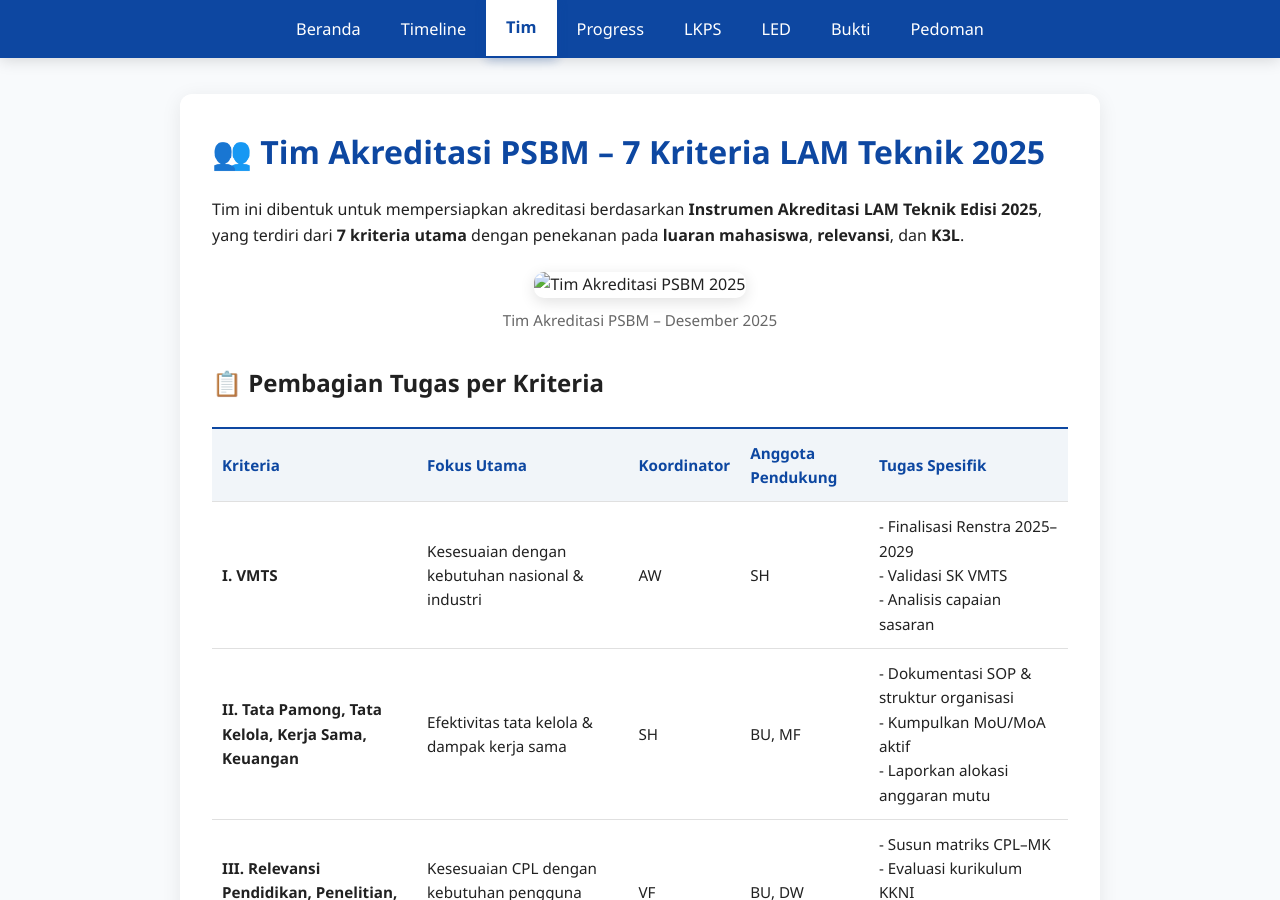
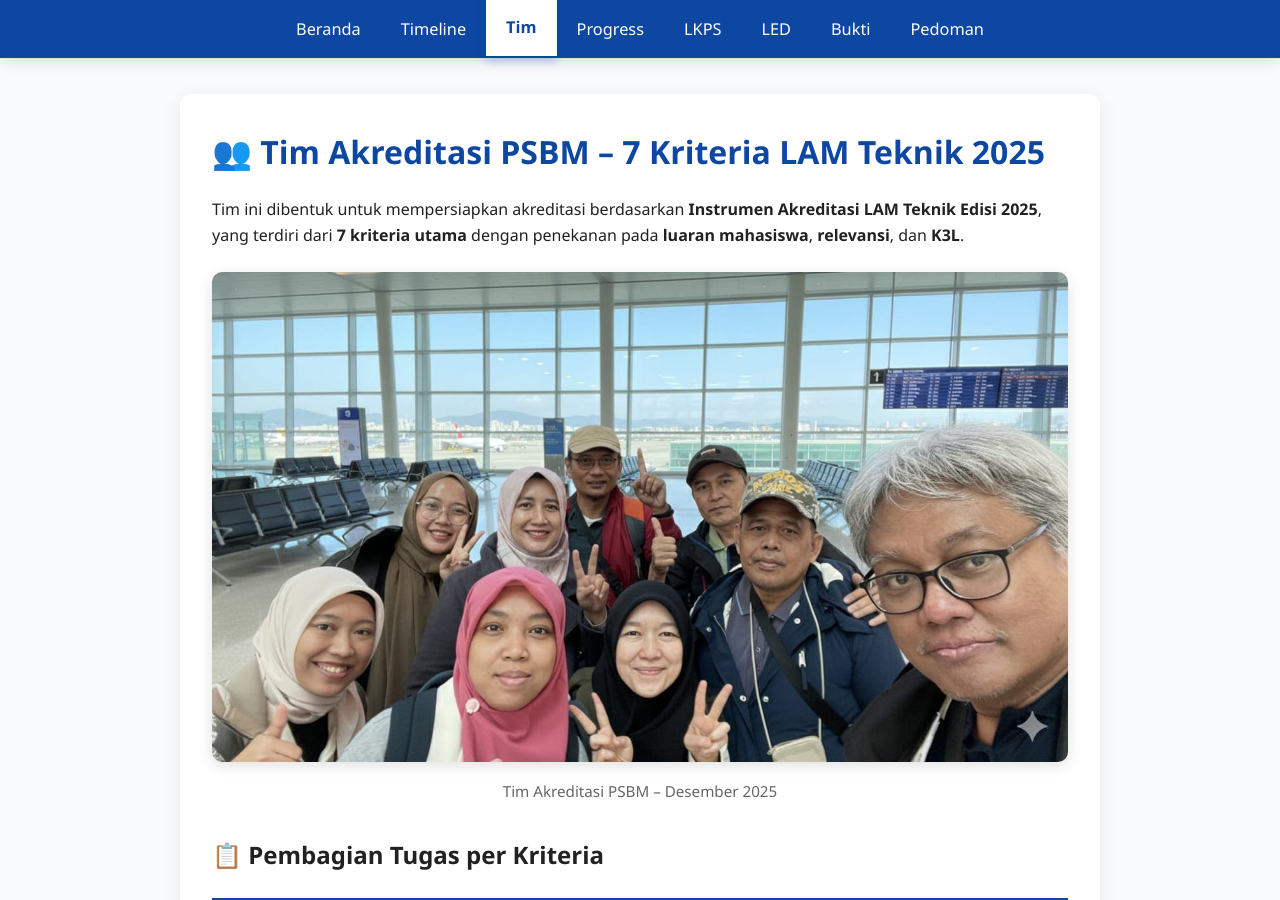
Before and after one commit to portal-psbm/aksibm-26, a Jekyll site: the page built from tim.md, in a window 1280 px wide and 900 px high. Built offline with Jekyll 4.4.1, drawn with Linux system fonts in a browser that asks for light colours.

Commit message:
Perbarui tim.md sesuai 7 kriteria

```diff
--- a/tim.md
+++ b/tim.md
@@ -10,7 +10,7 @@ Tim ini dibentuk untuk mempersiapkan akreditasi berdasarkan **Instrumen Akredita
 
 <div style="text-align: center; margin: 24px 0 32px;">
   <img
-    src="/aksi26/assets/images/tim_aksibm.jpeg"
+    src="/aksibm-26/assets/images/tim_aksibm.jpeg"
     alt="Tim Akreditasi PSBM 2025"
     style="max-width: 100%; height: auto; border-radius: 10px; box-shadow: 0 4px 15px rgba(0,0,0,0.12);"
   >
```
